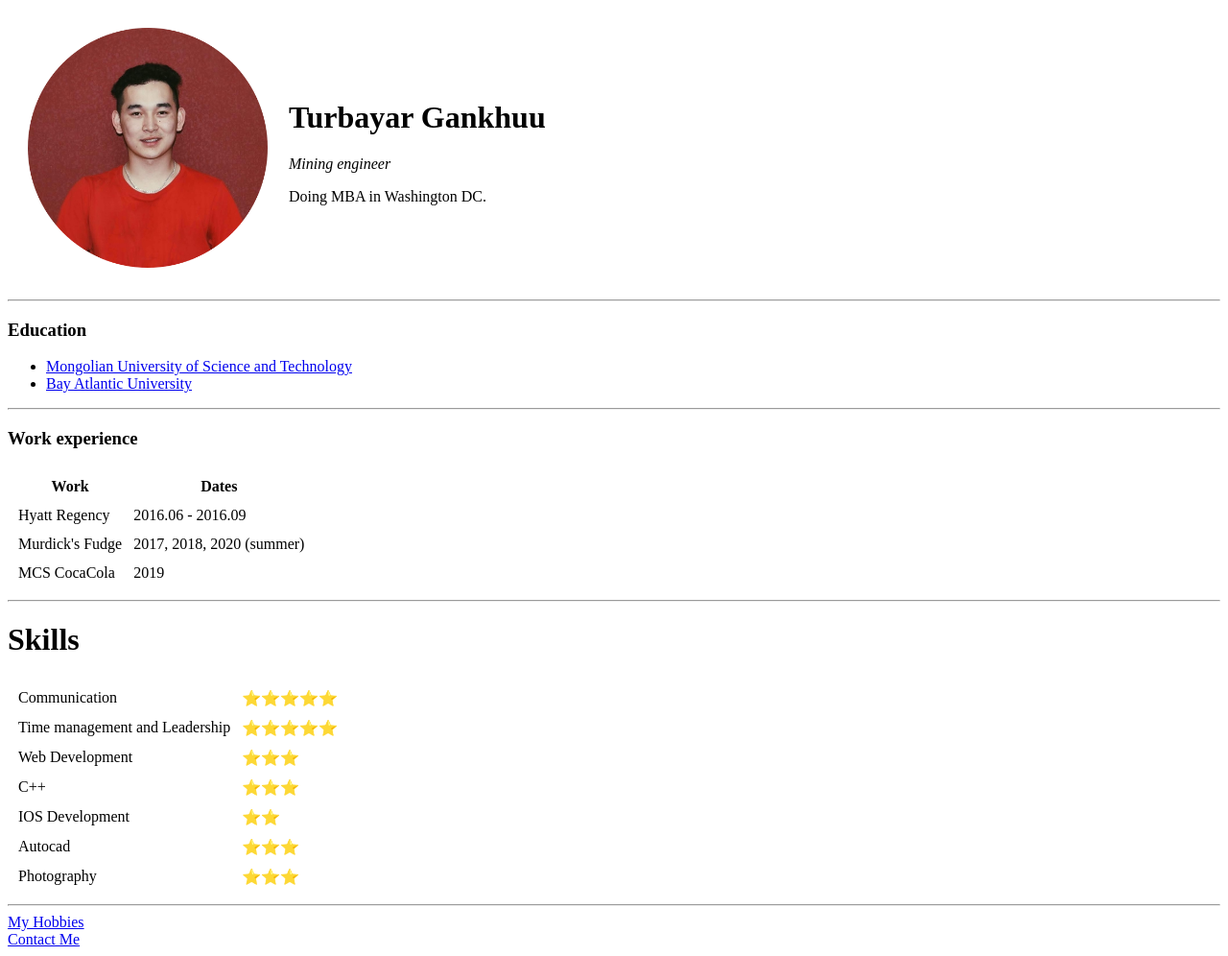
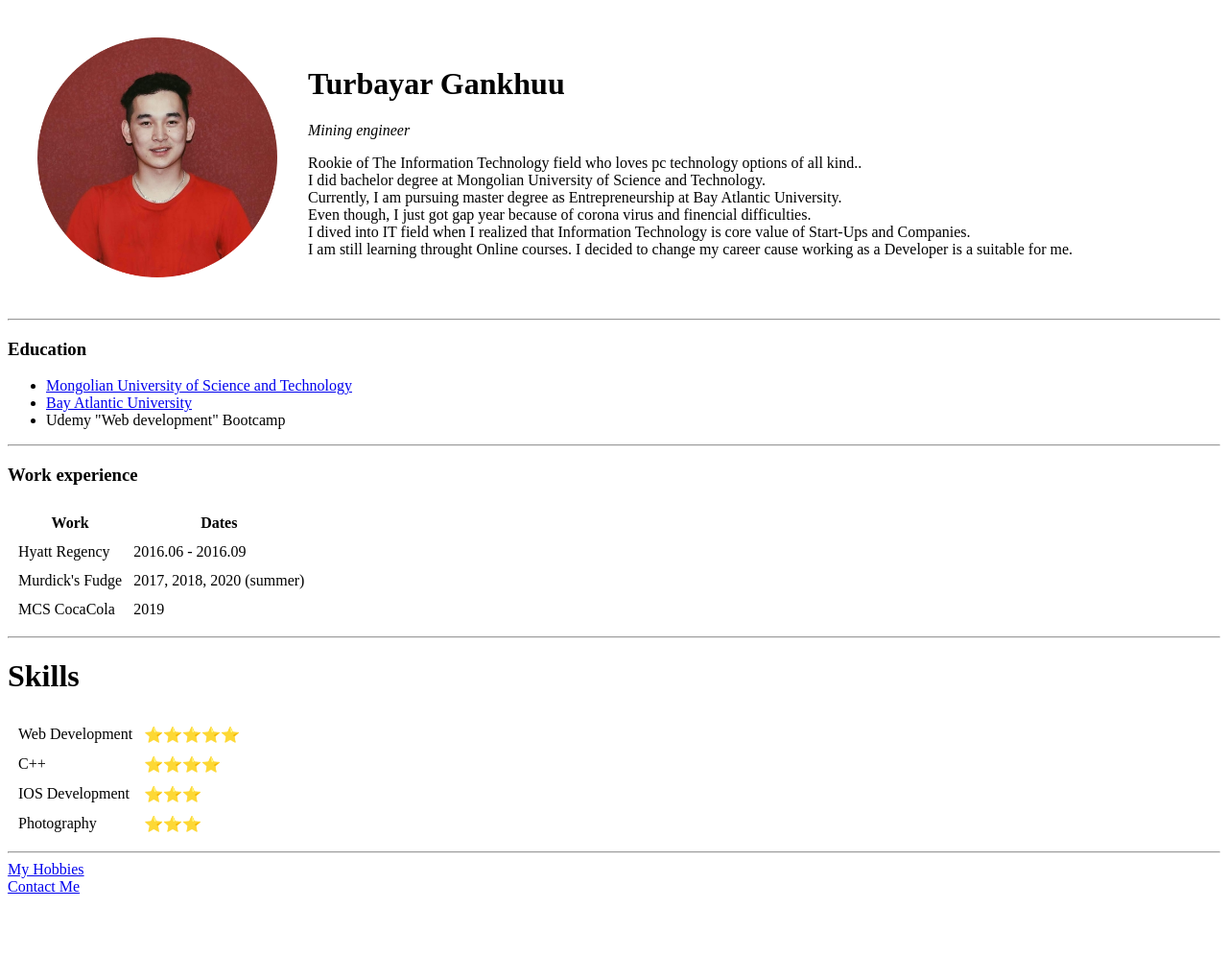
Before and after one commit to Turbayar/CV, a plain HTML site: page index.html in a window 1280 px wide. Shown: the whole page at 96% size. After the commit the page ends 941 px from the top, so only its background shows below. Drawn offline with Linux system fonts and the light colour scheme.

Commit message:
Update index.html

```diff
--- a/index.html
+++ b/index.html
@@ -4,16 +4,25 @@
 <head>
   <meta charset="utf-8">
   <title> Turbayar's personal site </title>
+  <link rel="stylesheet" href="css/styles.css">
+
 </head>
 
 <body>
-  <table cellspacing = " 20" >
+  <table cellspacing=" 30">
     <tr>
-      <td><img src="Turbayar.png" alt="Tito Profile Picture" height="250" ></td>
-      <td>   <h1> Turbayar Gankhuu </h1>
+      <td><img src="turbayar.png" alt="Tito Profile Picture" height="250"></td>
+      <td>
+        <h1> Turbayar Gankhuu </h1>
         <p> <em>Mining engineer</em> </p>
-        <p> Doing MBA in Washington DC.
-         </p> </td>
+        <p> Rookie of The Information Technology field who loves pc technology options of all kind..
+          <br>I did bachelor degree at Mongolian University of Science and Technology.
+          <br>Currently, I am pursuing master degree as Entrepreneurship at Bay Atlantic University.
+          <br>Even though, I just got gap year because of corona virus and finencial difficulties.
+          <br> I dived into IT field when I realized that Information Technology is core value of Start-Ups and Companies.
+          <br> I am still learning throught Online courses. I decided to change my career cause working as a Developer is a suitable for me.
+        </p>
+      </td>
     </tr>
   </table>
   <hr>
@@ -21,10 +30,11 @@
   <ul>
     <li> <a href="https://www.must.edu.mn/mn/">Mongolian University of Science and Technology </a></li>
     <li> <a href="https://bau.edu/"> Bay Atlantic University </a></li>
+    <li> Udemy "Web development" Bootcamp </li>
   </ul>
   <hr>
   <h3> Work experience </h3>
-  <table cellspacing = "10">
+  <table cellspacing="10">
     <th> Work </th>
     <th> Dates </th>
     <tr>
@@ -32,44 +42,32 @@
       <td> 2016.06 - 2016.09 </td>
     </tr>
     <tr>
-      <td> Murdick's Fudge  </td>
+      <td> Murdick's Fudge </td>
       <td> 2017, 2018, 2020 (summer) </td>
     </tr>
     <tr>
-    <td> MCS CocaCola </td>
-    <td> 2019 </td>
+      <td> MCS CocaCola </td>
+      <td> 2019 </td>
     </tr>
   </table>
   <hr>
   <h1> Skills </h1>
-  <table cellspacing = "10" >
+  <table cellspacing="10">
     <tr>
-      <td> Communication </td>
+      <td> Web Development </td>
       <td> ⭐⭐⭐⭐⭐ </td>
     </tr>
     <tr>
-      <td> Time management and Leadership </td>
-      <td> ⭐⭐⭐⭐⭐ </td>
+      <td> C++ </td>
+      <td> ⭐⭐⭐⭐ </td>
     </tr>
     <tr>
-      <td> Web Development </td>
+      <td> IOS Development </td>
       <td> ⭐⭐⭐ </td>
     </tr>
     <tr>
-      <td> C++ </td>
+      <td> Photography </td>
       <td> ⭐⭐⭐ </td>
-    </tr>
-    <tr>
-      <td> IOS Development </td>
-      <td> ⭐⭐ </td>
-    </tr>
-    <tr>
-        <td> Autocad </td>
-        <td> ⭐⭐⭐ </td>
-    </tr>
-    <tr>
-        <td> Photography </td>
-        <td> ⭐⭐⭐ </td>
     </tr>
   </table>
   <hr>
```
